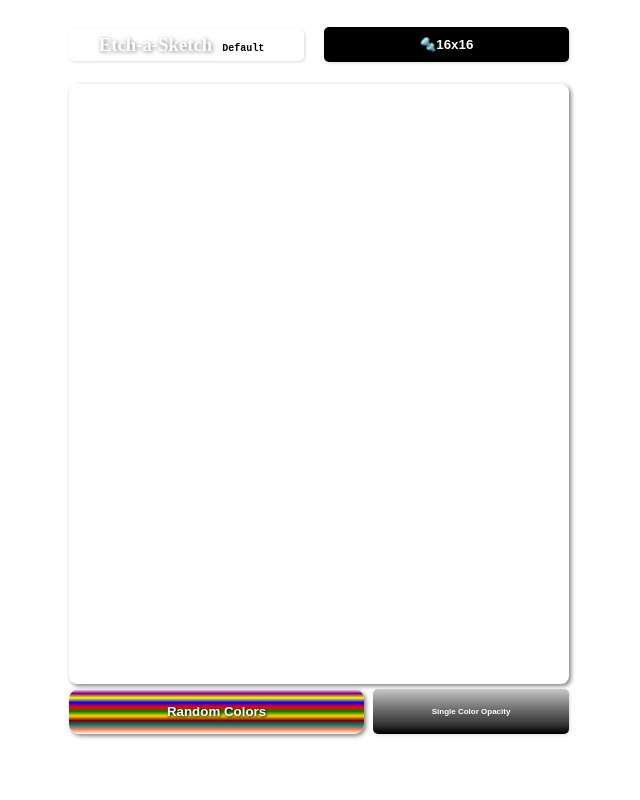
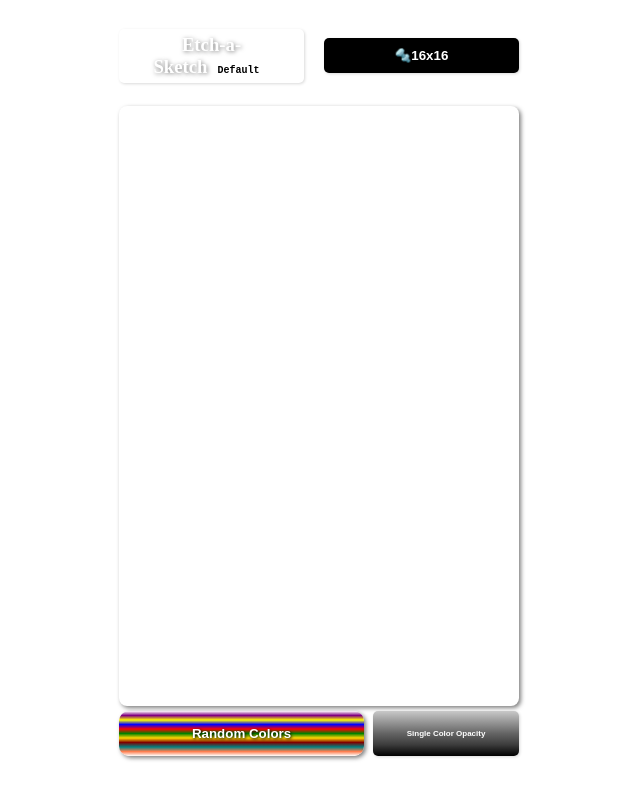
Before and after one commit to PRINCE-OBOT/Etch-a-Sketch, a plain HTML site: page index.html in a window 1280 px wide. Shown: the whole page, without its empty margins (321-961 px from the left). Drawn offline with Linux system fonts and the light colour scheme.

Commit message:
Resize container

```diff
--- a/style.css
+++ b/style.css
@@ -10,13 +10,12 @@ body {
   display: flex;
   flex-direction: column;
   gap: 5px;
-  min-width: 500px;
-  max-width: 600px;
+  min-width: 400px;
+  max-width: 500px;
 }
 .container {
   display: flex;
   flex-direction: column;
-  width: 100%;
   height: 75vh;
   box-shadow: 2px 2px 4px rgba(0, 0, 0, 0.5);
   border-radius: 8px;
```
